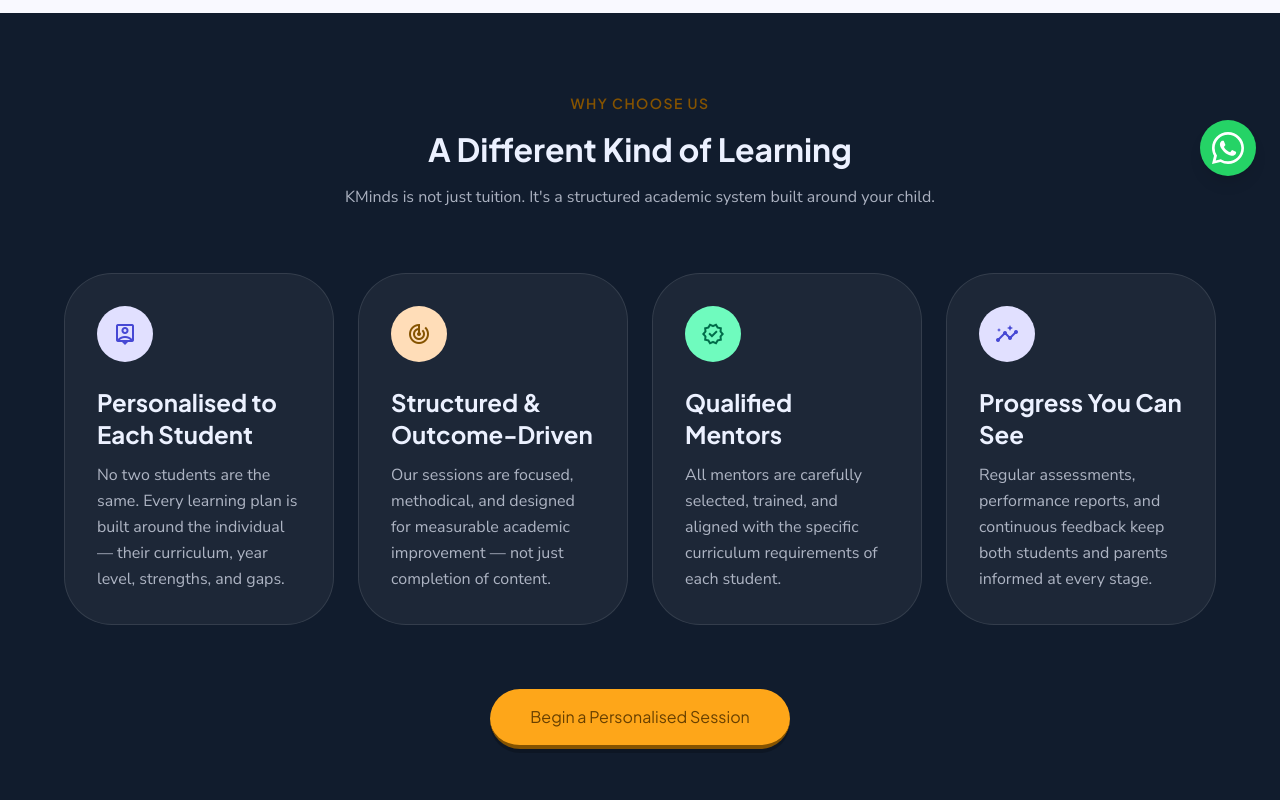
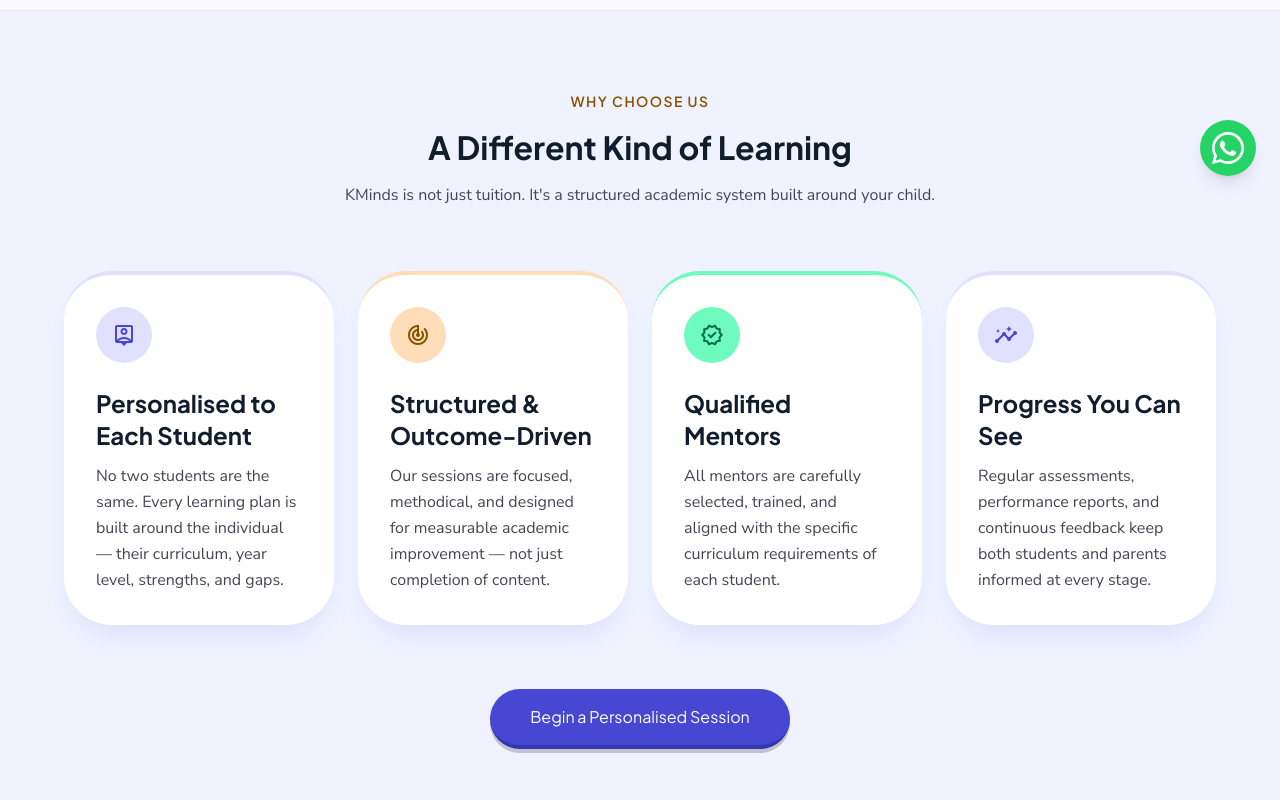
Before and after one commit to northernlightsdeveloper/kminds, a Next.js app: page / in a window 1280 px wide. Shown: the part 600-1400 px from the top of the page. Built offline with nearby package versions, Linux system fonts and the light colour scheme.

Commit message:
fix navbar dropdown and WhyKminds theme

```diff
--- a/src/components/layout/Navbar.tsx
+++ b/src/components/layout/Navbar.tsx
@@ -1,6 +1,7 @@
 // src/components/layout/Navbar.tsx
 // ─────────────────────────────────────────────────────────────
 // NAVBAR — Sticky top nav with dropdown menus + Sign In button.
+// Dropdowns use a padding bridge to prevent disappearing on hover.
 // To edit links: src/data/content.ts (navLinks array)
 // ─────────────────────────────────────────────────────────────
 
@@ -19,7 +20,7 @@
       <nav className="flex justify-between items-center px-4 md:px-margin-desktop py-4 max-w-[1280px] mx-auto">
         {/* ── LOGO ────────────────────────────────────────── */}
         <Link href="/" className="flex items-center gap-2">
-          <span className="font-headline text-headline-md font-extrabold text-primary leading-none">
+          <span className="font-headline font-extrabold text-primary leading-tight text-lg">
             Kaleidoscopic
             <br />
             <span className="text-secondary">Minds</span>
@@ -39,19 +40,26 @@
             >
               <Link
                 href={link.href}
-                className="font-headline text-label-md text-on-surface-variant hover:text-primary transition-colors duration-200 flex items-center gap-1"
+                className="font-headline text-label-md text-on-surface-variant hover:text-primary transition-colors duration-200 flex items-center gap-1 py-2"
               >
                 {link.label}
                 {link.dropdown.length > 0 && (
-                  <span className="material-symbols-outlined text-base">
+                  <span
+                    className={`material-symbols-outlined text-base transition-transform duration-200 ${openDropdown === link.label ? "rotate-180" : ""}`}
+                  >
                     expand_more
                   </span>
                 )}
               </Link>
 
-              {/* Dropdown */}
+              {/* ── DROPDOWN ──────────────────────────────────
+                  pt-2 creates a transparent padding bridge between
+                  the nav link and the dropdown panel — this prevents
+                  the dropdown from disappearing when mouse moves down.
+              ─────────────────────────────────────────────── */}
               {link.dropdown.length > 0 && openDropdown === link.label && (
-                <div className="absolute top-full left-0 mt-2 bg-white rounded-2xl shadow-xl border border-outline-variant/20 py-2 min-w-[220px] z-50">
+                <div className="absolute top-full left-0 pt-2 z-50 min-w-[220px]">
+                  <div className="bg-white rounded-2xl shadow-xl border border-outline-variant/20 py-2">
                     {link.dropdown.map((item) => (
                       <Link
                         key={item.label}
@@ -62,6 +70,7 @@
                       </Link>
                     ))}
                   </div>
+                </div>
               )}
             </div>
           ))}
@@ -69,14 +78,12 @@
 
         {/* ── RIGHT BUTTONS ───────────────────────────────── */}
         <div className="hidden md:flex items-center gap-3">
-          {/* Sign In — ghost button */}
           <Link
             href="#"
             className="font-headline text-label-md text-on-surface-variant hover:text-primary transition-colors px-4 py-2"
           >
             Sign In
           </Link>
-          {/* Begin Session — primary CTA */}
           <Link
             href="/contact"
             className="bg-primary text-on-primary px-5 py-2.5 rounded-full font-headline text-label-md border-b-4 border-[#3435b0] btn-3d text-sm"
@@ -116,7 +123,7 @@
                       key={item.label}
                       href={item.href}
                       onClick={() => setMobileOpen(false)}
-                      className="block font-headline text-label-md text-on-surface-variant/70 hover:text-primary py-1.5 transition-colors text-xs"
+                      className="block font-headline text-xs text-on-surface-variant/70 hover:text-primary py-1.5 transition-colors"
                     >
                       {item.label}
                     </Link>
--- a/src/components/sections/WhyKminds.tsx
+++ b/src/components/sections/WhyKminds.tsx
@@ -4,66 +4,85 @@
 import Link from "next/link";
 import { whyKminds } from "@/data/content";
 
-const iconColors = [
-  "text-primary",
-  "text-secondary",
-  "text-tertiary",
-  "text-primary",
-];
-const bgColors = [
-  "bg-primary-fixed",
-  "bg-secondary-fixed",
-  "bg-tertiary-fixed",
-  "bg-primary-fixed",
+// Static icon background + text colors — full strings for Tailwind
+const cardStyles = [
+  {
+    iconBg: "bg-primary-fixed",
+    icon: "text-primary",
+    border: "border-primary-fixed",
+  },
+  {
+    iconBg: "bg-secondary-fixed",
+    icon: "text-secondary",
+    border: "border-secondary-fixed",
+  },
+  {
+    iconBg: "bg-tertiary-fixed",
+    icon: "text-tertiary",
+    border: "border-tertiary-fixed",
+  },
+  {
+    iconBg: "bg-primary-fixed",
+    icon: "text-primary",
+    border: "border-primary-fixed",
+  },
 ];
 
 export default function WhyKminds() {
   return (
-    <section id="why-kminds" className="bg-on-surface py-section-gap">
+    <section
+      id="why-kminds"
+      className="bg-surface-container-low py-section-gap border-y border-outline-variant/20"
+    >
       <div className="px-4 md:px-margin-desktop max-w-[1280px] mx-auto">
+        {/* Header */}
         <div className="text-center mb-16">
           <span className="text-secondary font-headline text-label-md uppercase tracking-widest mb-4 block">
             Why Choose Us
           </span>
-          <h2 className="font-headline text-headline-lg text-inverse-on-surface">
+          <h2 className="font-headline text-headline-lg text-on-surface">
             A Different Kind of Learning
           </h2>
-          <p className="text-inverse-on-surface/70 font-body text-body-md mt-4 max-w-2xl mx-auto">
+          <p className="text-on-surface-variant font-body text-body-md mt-4 max-w-2xl mx-auto">
             KMinds is not just tuition. It&apos;s a structured academic system
             built around your child.
           </p>
         </div>
 
+        {/* Feature cards */}
         <div className="grid grid-cols-1 md:grid-cols-2 lg:grid-cols-4 gap-6 mb-16">
-          {whyKminds.map((item, idx) => (
+          {whyKminds.map((item, idx) => {
+            const s = cardStyles[idx];
+            return (
               <div
                 key={item.id}
-              className="bg-white/5 border border-white/10 rounded-3xl p-8 hover:bg-white/10 transition-colors"
+                className={`bg-white rounded-3xl p-8 card-shadow border-t-4 ${s.border} hover:-translate-y-2 transition-all duration-300`}
               >
                 <div
-                className={`w-14 h-14 ${bgColors[idx]} rounded-2xl flex items-center justify-center mb-6`}
+                  className={`w-14 h-14 ${s.iconBg} rounded-2xl flex items-center justify-center mb-6`}
                 >
                   <span
-                  className={`material-symbols-outlined text-3xl ${iconColors[idx]}`}
+                    className={`material-symbols-outlined text-3xl ${s.icon}`}
                   >
                     {item.icon}
                   </span>
                 </div>
-              <h3 className="font-headline text-headline-md text-inverse-on-surface mb-3">
+                <h3 className="font-headline text-headline-md text-on-surface mb-3">
                   {item.title}
                 </h3>
-              <p className="font-body text-body-md text-inverse-on-surface/70 leading-relaxed">
+                <p className="font-body text-body-md text-on-surface-variant leading-relaxed">
                   {item.body}
                 </p>
               </div>
-          ))}
+            );
+          })}
         </div>
 
-        {/* CTA inside Why section */}
+        {/* CTA */}
         <div className="text-center">
           <Link
             href="/contact"
-            className="inline-block bg-secondary-container text-on-secondary-container px-10 py-4 rounded-full font-headline text-body-md border-b-4 border-secondary btn-3d"
+            className="inline-block bg-primary text-on-primary px-10 py-4 rounded-full font-headline text-body-md border-b-4 border-[#3435b0] btn-3d"
           >
             Begin a Personalised Session
           </Link>
```
Lines whose indentation alone changed are shown as unchanged.
